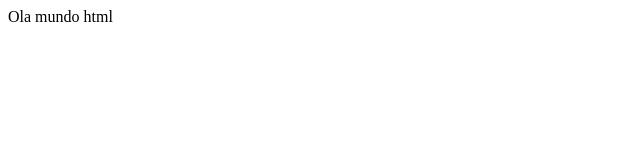
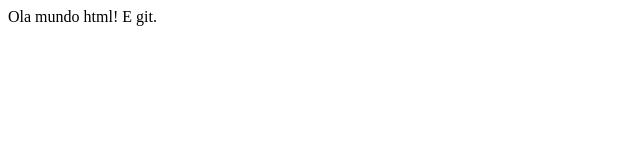
Before and after one commit to ufjf-dcc121/dcc121-2023-1-atv1-gabideiji, a plain HTML site: page outro.html in a window 1280 px wide. Shown: the full height of the page, 0-640 px from the left. Drawn offline with Linux system fonts and the light colour scheme.

Commit message:
muda texto

```diff
--- a/outro.html
+++ b/outro.html
@@ -7,6 +7,6 @@
     <title>Document</title>
 </head>
 <body>
-    Ola mundo html
+    Ola mundo html! E git.
 </body>
 </html>
```
